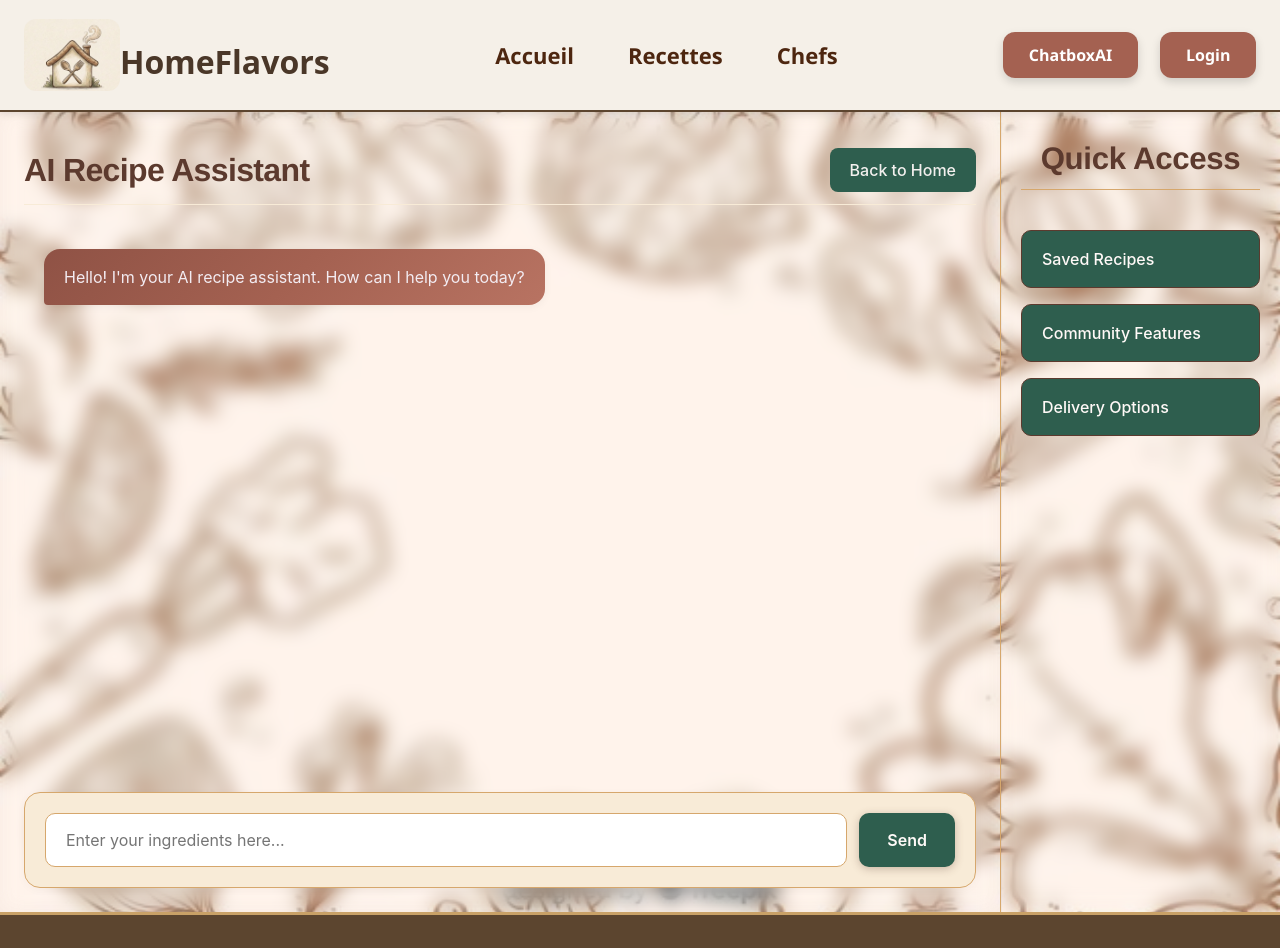
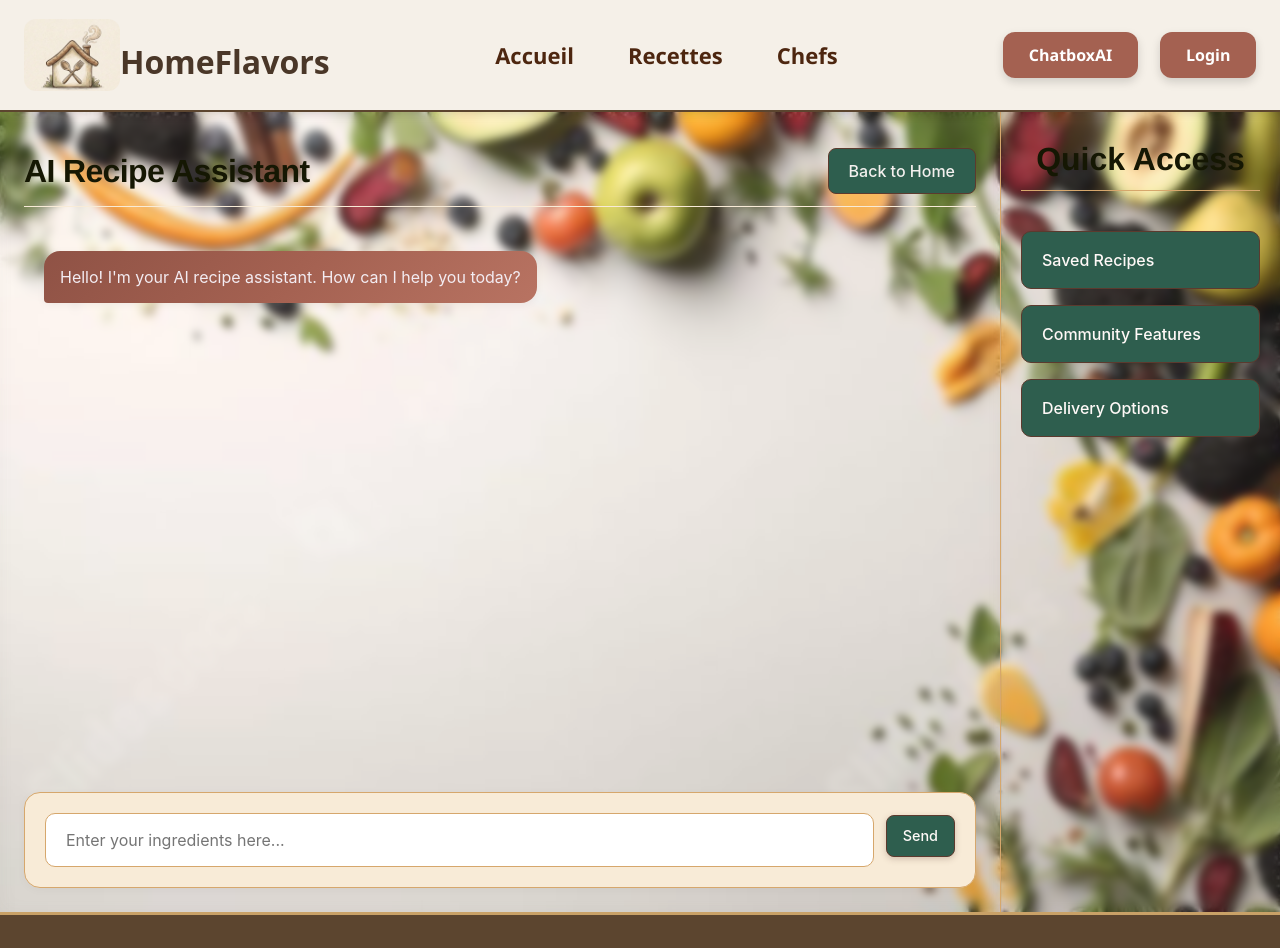
Before and after one commit to diouanesalma79-create/homeflavors-app, a React (Create React App) app: page /chatbox in a window 1280 px wide. Shown: the top 948 px of the page. Built offline with nearby package versions, Linux system fonts and the light colour scheme.

Commit message:
second modif chatboxA

```diff
--- a/src/style/ChatboxA.css
+++ b/src/style/ChatboxA.css
@@ -1,24 +1,37 @@
 /* Clean and Polished ChatboxAI Design */
+
 .chatbox-container {
+  position: relative;
   display: flex;
   height: 100vh;
-  background: url('../assets/logo/background3.jpeg'); /* Background unique */
+  background: url('../assets/logo/background4.jpeg');
   background-size: cover;
   background-position: center;
-  background-attachment: fixed;
+  background-attachment: scroll; /* ✔ تقليل الضبابية */
   background-repeat: no-repeat;
   font-family: 'Inter', -apple-system, BlinkMacSystemFont, 'Segoe UI', Roboto, Oxygen, Ubuntu, Cantarell, sans-serif;
   overflow: hidden;
-  color: #5C3A2E; /* Brun moka */
+  color: #5C3A2E;
+}
+
+/* Overlay léger pour clarifier l’image */
+.chatbox-container::before {
+  content: "";
+  position: absolute;
+  inset: 0;
+  background: rgba(255, 255, 255, 0.08); /* ✔ تفتيح خفيف */
+  z-index: 0;
 }
 
 .chat-main {
+  position: relative;
+  z-index: 1;
   flex: 1;
   display: flex;
   flex-direction: column;
   padding: 1.5rem;
-  background: transparent; /* Transparent pour garder le même fond */
-  backdrop-filter: blur(10px);
+  background: transparent;
+  backdrop-filter: blur(4px); /* ✔ blur أخف */
   box-shadow: inset 0 0 20px rgba(0, 0, 0, 0.03);
 }
 
@@ -32,28 +45,26 @@
 }
 
 .chat-header h1 {
-  color: #5C3A2E; /* Caramel doré lumineux */
+  color:#151703;
   font-size: 2rem;
-  font-weight: 600;
-  margin: 0;
+   font-weight: 600; margin: 0;
    font-family: 'Franklin Gothic Medium', 'Arial Narrow', Arial, sans-serif;
-  letter-spacing: -0.02em;
-}
+   letter-spacing: -0.02em; }
 
 .back-to-home {
-  color: #f3f0ee; /* Brun moka */
+  color: #f3f0ee;
   text-decoration: none;
   padding: 0.625rem 1.25rem;
+  border: 1px solid #5C3A2E;
   border-radius: 8px;
-  background-color: #2E5E4E; /* Rose macaron */
+  background-color: #2E5E4E;
   font-weight: 500;
   transition: all 0.3s cubic-bezier(0.4, 0, 0.2, 1);
-  /* border: 1px solid #5C3A2E; Caramel doré */
 }
 
 .back-to-home:hover {
-    background:#a46151  ;
-  background-color:#a46151; /* Rose macaron plus clair */
+  background-color: #2E5E4E;
+  border-color: #E8B4B8;
   transform: translateY(-2px);
   box-shadow: 0 4px 12px rgba(92, 58, 46, 0.15);
 }
@@ -73,7 +84,7 @@
   display: flex;
   flex-direction: column;
   gap: 1.25rem;
-  background: transparent; /* Transparent pour garder le même fond */
+  background: transparent;
   border-radius: 12px;
 }
 
@@ -101,13 +112,7 @@
 
 .ai-message {
   align-self: flex-start;
-  background: linear-gradient(
-  135deg,
-  #8f5245 0%,
-  #a46151 50%,
-  #b87362 100%
-);
-
+  background: linear-gradient(135deg, #8f5245 0%, #a46151 50%, #b87362 100%);
   color: #f3ecf2;
   border-bottom-left-radius: 4px;
 }
@@ -139,32 +144,39 @@
 }
 
 .send-button {
-  padding: 0.875rem 1.75rem;
+  padding: 0.55rem 1rem;
+  height: 42px;
   background: #2E5E4E;
   color: #fffaf8;
   border: none;
-  border-radius: 10px;
-  font-size: 1rem;
-  font-weight: 600;
+  border: 1px solid #5C3A2E;
+  border-radius: 8px;
+  font-size: 0.9rem;
+  font-weight: 500;
   cursor: pointer;
+  display: flex;
+  align-items: center;
+  justify-content: center;
+  transform: translateY(2px);
   transition: all 0.3s cubic-bezier(0.4, 0, 0.2, 1);
-  box-shadow: 0 2px 8px rgba(92, 58, 46, 0.3);
+  box-shadow: 0 2px 6px rgba(92, 58, 46, 0.25);
 }
 
 .send-button:hover {
-  background: linear-gradient(135deg, #B5D0B2 0%, #A8D4C5 100%);
+  background-color: #2E5E4E;
+  border-color: #E8B4B8;
   transform: translateY(-2px);
-  box-shadow: 0 6px 16px rgba(92, 58, 46, 0.4);
+  box-shadow: 0 4px 12px rgba(92, 58, 46, 0.15);
 }
 
-.send-button:active {
-  transform: translateY(0);
-}
+.send-button:active { transform: translateY(0); }
 
 .quick-access-sidebar {
+  position: relative;
+  z-index: 1;
   width: 280px;
-  background: transparent; /* Transparent pour garder le même fond */
-  backdrop-filter: blur(10px);
+  background: transparent;
+  backdrop-filter: blur(4px); /* ✔ blur أخف */
   border-left: 1px solid #D6A76C;
   padding: 1.75rem 1.25rem;
   display: flex;
@@ -174,23 +186,20 @@
 }
 
 .quick-access-sidebar h2 {
-  color: #5C3A2E;
-  font-size: 1.95rem;
+  color: #151703;
+  font-size: 2rem;
+   font-family: 'Franklin Gothic Medium', 'Arial Narrow', Arial, sans-serif;
   margin: 0 0 1.25rem 0;
   font-weight: 600;
   text-align: center;
-  letter-spacing: -0.01em;
+  border-bottom: 1px solid #D6A76C;
   padding-bottom: 0.75rem;
-  border-bottom: 1px solid #D6A76C;
-   font-family: 'Franklin Gothic Medium',  Arial, sans-serif;
 }
 
 .sidebar-buttons {
   display: flex;
    flex-direction: column;
-  gap: 1rem;
-}
-
+    gap: 1rem; }
 .sidebar-btn {
   padding: 1rem 1.25rem;
         background: #2E5E4E;
@@ -206,68 +215,27 @@
               align-items: center;
               gap: 0.75rem;
             }
-
 .sidebar-btn:hover {
-
    transform: translateX(3px);
     border-color: #E8B4B8;
      box-shadow: 0 4px 12px rgba(92, 58, 46, 0.12);
     }
 
-/* Enhanced Scrollbar Styling */
-.messages-container::-webkit-scrollbar {
-  width: 8px;
-}
-
-.messages-container::-webkit-scrollbar-track {
-  background: #F8EBD7;
-  border-radius: 4px;
-}
-
-.messages-container::-webkit-scrollbar-thumb {
-  background: linear-gradient(#D6A76C, #A67B5B);
-  border-radius: 4px;
-}
-
-.messages-container::-webkit-scrollbar-thumb:hover {
-  background: linear-gradient(#A67B5B, #5C3A2E);
-}
-
-/* Responsive Design */
+/* Responsive */
 @media (max-width: 768px) {
   .chatbox-container {
     flex-direction: column;
     height: auto;
   }
 
-  .chat-main {
-    padding: 1rem;
-    background: transparent; /* garder fond unique */
-  }
-
   .quick-access-sidebar {
     width: 100%;
     border-left: none;
     border-top: 1px solid #D6A76C;
-    padding: 1.25rem;
-    background: transparent; /* garder fond unique */
   }
-
-  .chat-header h1 {
-    font-size: 1.5rem;
-    color: #D6A76C; /* caramel doré toujours visible */
 }
 
 .message-bubble {
     max-width: 85%;
     padding: 0.875rem 1rem;
   }
-
-  .input-area {
-    flex-direction: column;
-  }
-
-  .send-button {
-    align-self: stretch;
-  }
-}
```
Lines whose indentation alone changed are shown as unchanged.
